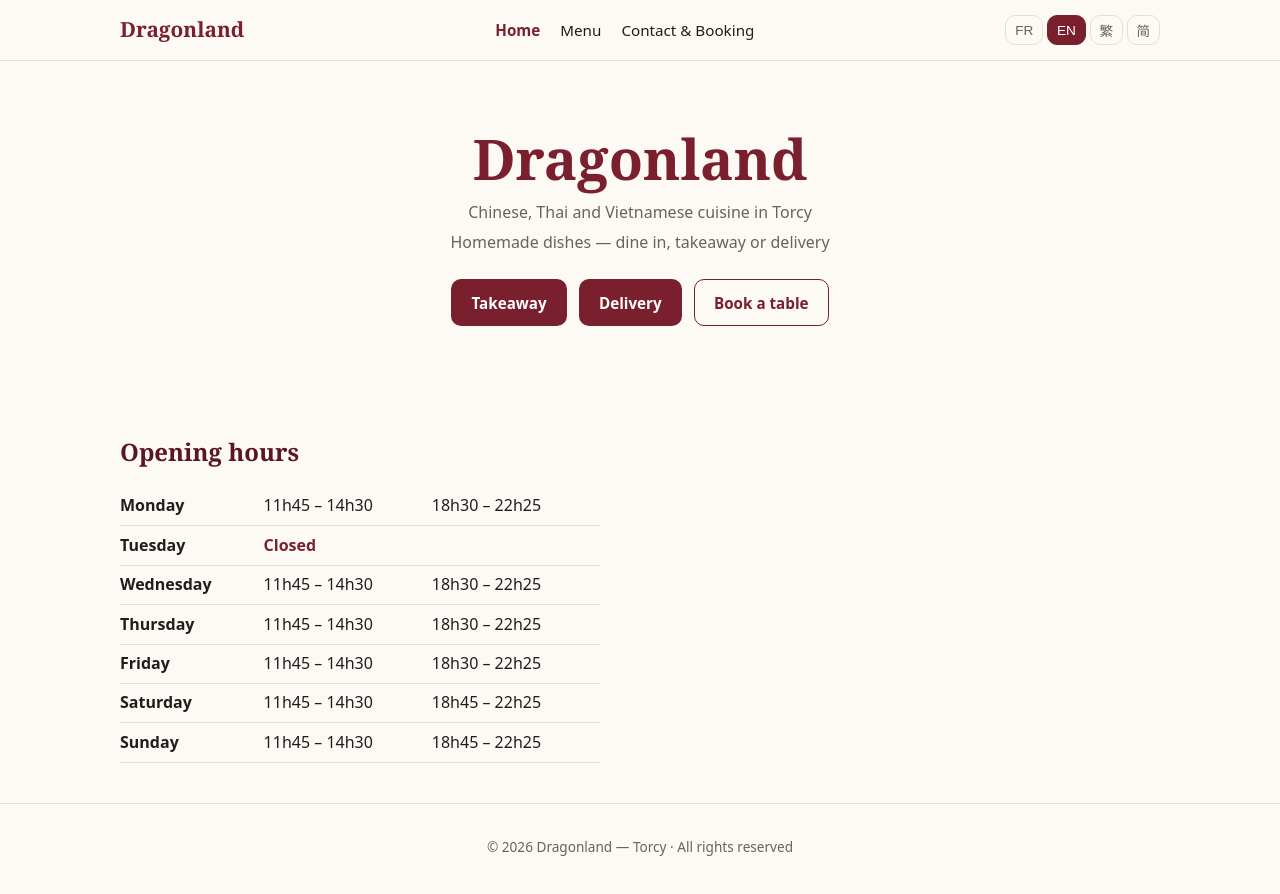
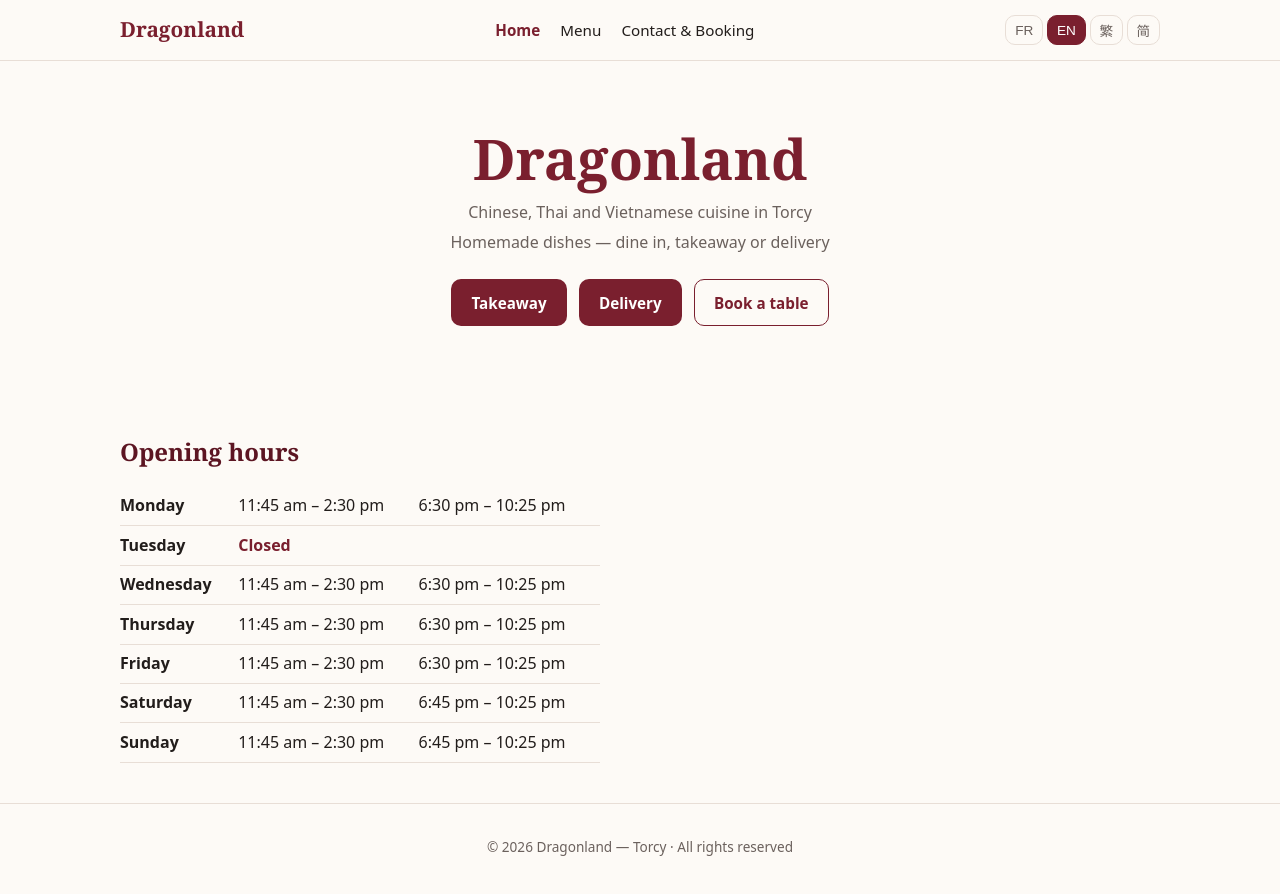
Before and after one commit to Eva-S-Cheng/dragonland-torcy, a React (Vite) app: page / in a window 1280 px wide. Shown: the top 894 px of the page. Built offline with nearby package versions, Linux system fonts and the light colour scheme.

Commit message:
Change opening time format

```diff
--- a/src/App.jsx
+++ b/src/App.jsx
@@ -8,15 +8,15 @@ const RESTAURANT = {
   takeawayUrl: 'https://takeaway.tablemi.com/', // TODO: lien exact TableMi Dragonland
   ubereatsUrl: 'https://www.ubereats.com/', // TODO: lien exact page Uber Eats
   mapsUrl: 'https://maps.google.com/?q=Dragonland+Bay+1+Torcy',
-  // Horaires : null = fermé
+  // Horaires : format neutre HH:MM, mis en forme par langue au rendu. null = fermé
   hours: [
-    { day: 'mon', lunch: '11h45 – 14h30', dinner: '18h30 – 22h25' },
+    { day: 'mon', lunch: ['11:45', '14:30'], dinner: ['18:30', '22:25'] },
     { day: 'tue', lunch: null, dinner: null },
-    { day: 'wed', lunch: '11h45 – 14h30', dinner: '18h30 – 22h25' },
-    { day: 'thu', lunch: '11h45 – 14h30', dinner: '18h30 – 22h25' },
-    { day: 'fri', lunch: '11h45 – 14h30', dinner: '18h30 – 22h25' },
-    { day: 'sat', lunch: '11h45 – 14h30', dinner: '18h45 – 22h25' },
-    { day: 'sun', lunch: '11h45 – 14h30', dinner: '18h45 – 22h25' },
+    { day: 'wed', lunch: ['11:45', '14:30'], dinner: ['18:30', '22:25'] },
+    { day: 'thu', lunch: ['11:45', '14:30'], dinner: ['18:30', '22:25'] },
+    { day: 'fri', lunch: ['11:45', '14:30'], dinner: ['18:30', '22:25'] },
+    { day: 'sat', lunch: ['11:45', '14:30'], dinner: ['18:45', '22:25'] },
+    { day: 'sun', lunch: ['11:45', '14:30'], dinner: ['18:45', '22:25'] },
   ],
 }
 
@@ -85,8 +85,25 @@ function CtaBar() {
   )
 }
 
+// Mise en forme des horaires selon la langue :
+// fr → 11h45 ; en → 11:45 am ; zh → 11:45（24h, usage courant）
+function formatTime(hhmm, lang) {
+  const [h, m] = hhmm.split(':').map(Number)
+  if (lang === 'fr') return `${h}h${String(m).padStart(2, '0')}`
+  if (lang === 'en') {
+    const ampm = h < 12 ? 'am' : 'pm'
+    const h12 = h % 12 === 0 ? 12 : h % 12
+    return `${h12}:${String(m).padStart(2, '0')} ${ampm}`
+  }
+  return hhmm
+}
+
+function formatRange(range, lang) {
+  return `${formatTime(range[0], lang)} – ${formatTime(range[1], lang)}`
+}
+
 function HoursTable() {
-  const { t } = useI18n()
+  const { t, lang } = useI18n()
   return (
     <table className="hours-table">
       <tbody>
@@ -95,8 +112,8 @@ function HoursTable() {
             <td>{t(`hours.${day}`)}</td>
             {lunch ? (
               <>
-                <td>{lunch}</td>
-                <td>{dinner}</td>
+                <td>{formatRange(lunch, lang)}</td>
+                <td>{formatRange(dinner, lang)}</td>
               </>
             ) : (
               <td className="closed" colSpan={2}>{t('hours.closed')}</td>
```
